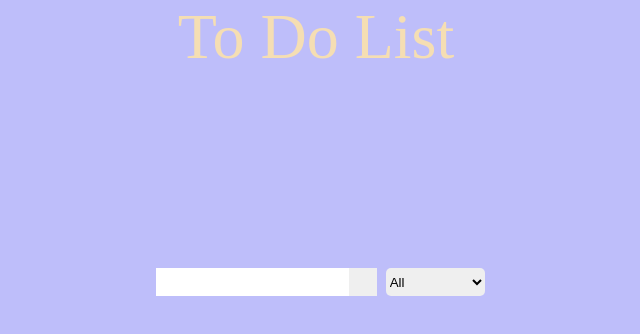
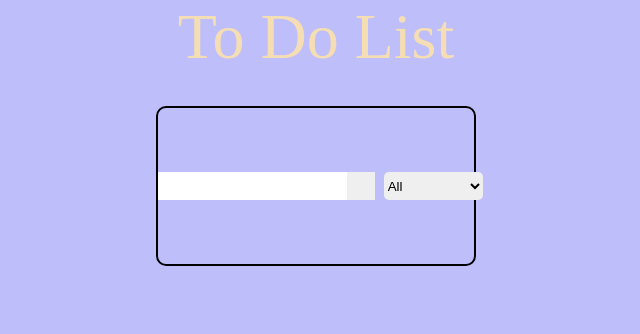
Before and after one commit to CristoforosChoras/to-do-list-react, a React (Create React App) app: page / in a window 1280 px wide. Shown: the top 334 px of the page, without its empty margins (324-964 px from the left). Built offline with nearby package versions, Linux system fonts and the light colour scheme.

Commit message:
save and display input to do item

```diff
--- a/src/App.css
+++ b/src/App.css
@@ -14,7 +14,7 @@ body {
   align-items: center;
   justify-content: center;
   flex-direction: column;
-  gap: 8rem;
+  gap: 2rem;
 }
 .header {
   font-size: 4rem;
@@ -27,6 +27,7 @@ form {
   justify-content: center;
   align-items: center;
   border-radius: 10px;
+  border: 2px black solid;
 }
 .toDoInput {
   width: 70%;
@@ -49,3 +50,9 @@ form {
   cursor: pointer;
   margin: 9%;
 }
+
+.holdItems{
+  background-color: black;
+  width: 20vw;
+  height: 20vh;
+}
--- a/src/App.js
+++ b/src/App.js
@@ -5,15 +5,19 @@ import Form from "./components/Form";
 import ToDoList from "./components/ToDoList";
 
 function App() {
-
-const[inputText, setInputText] = useState("");
-const [todos,setTodos] = useState([])
+  const [inputText, setInputText] = useState("");
+  const [todo, setTodo] = useState([]);
 
   return (
     <div className="App">
       <header className="header">To Do List</header>
-      <Form setInputText={setInputText}/>
-      <ToDoList  />
+      <Form
+        inputText={inputText}
+        todo={todo}
+        setTodo={setTodo}
+        setInputText={setInputText}
+      />
+      <ToDoList todo={todo} />
     </div>
   );
 }
--- a/src/components/Form.js
+++ b/src/components/Form.js
@@ -1,16 +1,27 @@
 import React from "react";
 
-const Form = ({setInputText}) => {
-
-const inputTextHandler = (event)=>{
-  setInputText(event.target.value)
-}
-
+const Form = ({ setInputText, todo, setTodo, inputText }) => {
+  const inputTextHandler = (event) => {
+    setInputText(event.target.value);
+  };
+  const submitTodoHandler = (event) => {
+    event.preventDefault();
+    setTodo([
+      ...todo,
+      { text: inputText, checked: false, id: Math.random() * 1000 },
+    ]);
+    setInputText("");
+  };
 
   return (
     <form>
-      <input onChange={inputTextHandler} type="text" className="toDoInput" ></input>
-      <button className="btn"></button>
+      <input
+        value={inputText}
+        onChange={inputTextHandler}
+        type="text"
+        className="toDoInput"
+      ></input>
+      <button onClick={submitTodoHandler} className="btn"></button>
       <div className="select">
         <select name="" className="filterToDo">
           <option value="all">All</option>
--- a/src/components/ToDoList.js
+++ b/src/components/ToDoList.js
@@ -1,9 +1,14 @@
 import React from "react";
+import ListTodo from "./Todo";
 
-const ToDoList = () => {
+const ToDoList = ({ todo }) => {
   return (
     <div className="toDoContainer">
-      <ul className="toDoItem"></ul>
+      <ul className="toDoItem">
+        {todo.map((todoItem) => (
+          <ListTodo />
+        ))}
+      </ul>
     </div>
   );
 };
--- /dev/null
+++ b/src/components/Todo.js
@@ -0,0 +1,14 @@
+import React from "react";
+
+
+const ListTodo = () => {
+  return (
+    <div className="holdItems">
+      <li className="listTodo">asdads</li>
+      <button className="checkBtn">Check</button>
+      <button className="deleteBtn">Delete</button>
+    </div>
+  );
+};
+
+export default ListTodo;
```
